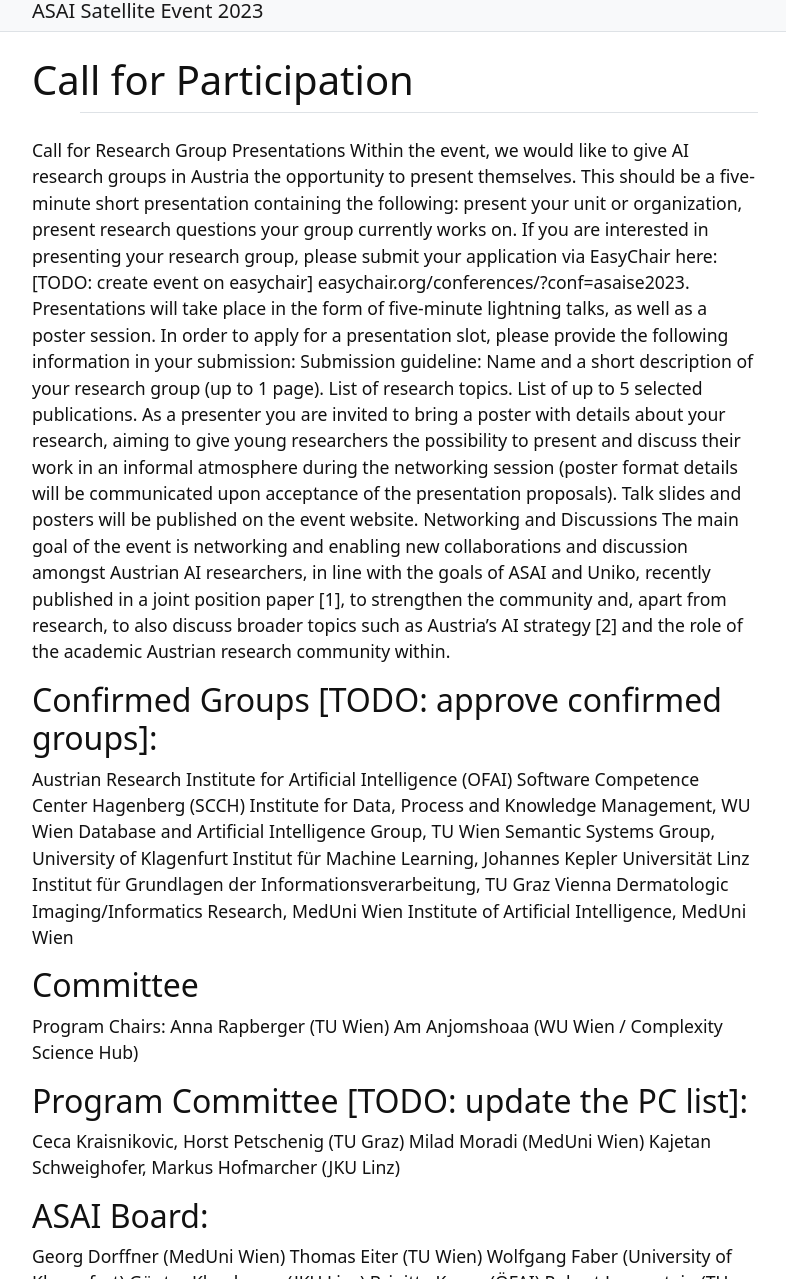
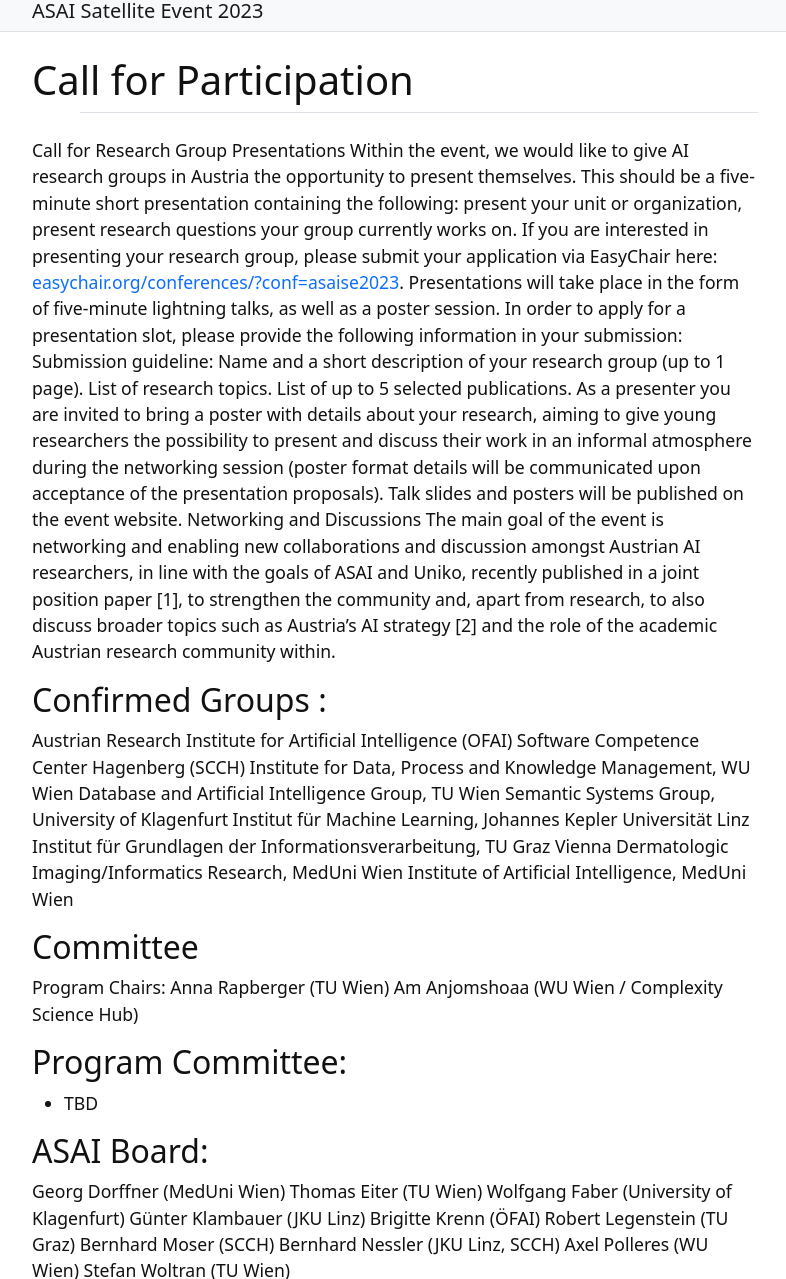
Before and after one commit to anjomshoaa/asai-ne-2023, a Jekyll site: the page built from content/0-call.md, in a window 1280 px wide and 1400 px high, cut to the strip 121-1400 px from the top of the window. Shown: the whole strip, without its empty margins (245-1031 px from the left). Built offline with Jekyll 4.4.1, drawn with Linux system fonts in a browser that asks for light colours; some of the changed text lies outside the part shown.

Commit message:
Pages improved.

```diff
--- a/content/0-call.md
+++ b/content/0-call.md
@@ -8,7 +8,7 @@ Call for Research Group Presentations
 Within the event, we would like to give AI research groups in Austria the opportunity to present themselves. This should be a five-minute short presentation containing the following:
 present your unit or organization,
 present research questions your group currently works on.
-If you are interested in presenting your research group, please submit your application via EasyChair here: [TODO: create event on easychair] easychair.org/conferences/?conf=asaise2023. Presentations will take place in the form of five-minute lightning talks, as well as a poster session. In order to apply for a presentation slot, please provide the following information in your submission:
+If you are interested in presenting your research group, please submit your application via EasyChair here: [easychair.org/conferences/?conf=asaise2023](https://easychair.org/my/conference?conf=asaise2023). Presentations will take place in the form of five-minute lightning talks, as well as a poster session. In order to apply for a presentation slot, please provide the following information in your submission:
 Submission guideline:
 	Name and a short description of your research group (up to 1 page).
 	List of research topics.
@@ -18,7 +18,7 @@ Networking and Discussions
 The main goal of the event is networking and enabling new collaborations and discussion amongst Austrian AI researchers, in line with the goals of ASAI and Uniko, recently published in a joint position paper [1], to strengthen the community and, apart from research, to also discuss broader topics such as Austria’s AI strategy [2] and the role of the academic Austrian research community within.
 
 
-## Confirmed Groups [TODO: approve confirmed groups]:
+## Confirmed Groups :
 Austrian Research Institute for Artificial Intelligence (OFAI)
 Software Competence Center Hagenberg (SCCH)
 Institute for Data, Process and Knowledge Management, WU Wien
@@ -35,10 +35,8 @@ Program Chairs:
 Anna Rapberger (TU Wien)
 Am Anjomshoaa (WU Wien / Complexity Science Hub)
 
-## Program Committee [TODO: update the PC list]:
-Ceca Kraisnikovic, Horst Petschenig (TU Graz)
-Milad Moradi (MedUni Wien)
-Kajetan Schweighofer, Markus Hofmarcher (JKU Linz)
+## Program Committee:
+- TBD
 
 ## ASAI Board:
 Georg Dorffner (MedUni Wien)
@@ -53,15 +51,15 @@ Axel Polleres (WU Wien)
 Stefan Woltran (TU Wien)
 
 ## Important Dates:
-**- **Express interest for group presentation: May 15, 2023
-- General registration opens: June 5, 2023 (Details on the registration will be published on the event website: [TODO: update URL] semsys.aau.at/events/asai-ijcai-2022/)
+- Express interest for group presentation: May 15, 2023
+- General registration opens: June 5, 2023 (Details on the registration will be published on the event website: [ai.wu.ac.at/asai-se-2023](https://ai.wu.ac.at/asai-se-2023)
 - Notification of acceptance of group presentation proposals: 1 June 2023
 - Submission of final group presentation (slides & poster PDFs): June 15, 2023
 - Date of workshop: July 5, 2023, 15:00-18:00
 
 
-## References: [TODO: check for updates?]
-Bernhard Moser, Georg Dorffner, Thomas Eiter, Wolfgang Faber, Günter Klambauer, Robert Legenstein, Bernhard Nessler, Axel Polleres, and Stefan Woltran. Österreichische AI Strategie aus Sicht der Wissenschaft: Forderungen der ASAI zu einer konkreten AI Strategie in Österreich. OCG Journal, 01/2020:14--17, 2020. Invited article (in German). https://www.ocg.at/sites/ocg.at/files/medien/pdfs/OCG-Journal20-1-2.pdf#page=14
+## References:
+- Bernhard Moser, Georg Dorffner, Thomas Eiter, Wolfgang Faber, Günter Klambauer, Robert Legenstein, Bernhard Nessler, Axel Polleres, and Stefan Woltran. Österreichische AI Strategie aus Sicht der Wissenschaft: Forderungen der ASAI zu einer konkreten AI Strategie in Österreich. OCG Journal, 01/2020:14--17, 2020. [Invited article (in German)](https://www.ocg.at/sites/ocg.at/files/medien/pdfs/OCG-Journal20-1-2.pdf#page=14)
 
 
-ASAI Statement on Austria’s AI Strategy 2021 (in German) https://www.asai.ac.at/en/downloads-and-publications?file=files/board/documents/statement-ai-initiative-2021.pdf&cid=752
+- [ASAI Statement on Austria’s AI Strategy 2021 (in German)](https://www.asai.ac.at/en/downloads-and-publications?file=files/board/documents/statement-ai-initiative-2021.pdf&cid=752)
```
Also changed, not shown: content/1-applications.md (+6 -6 lines), content/2-program.md (+3 -35 lines), content/3-registration.md (+1 -1 lines), content/4-committee.md (+1 -5 lines).
